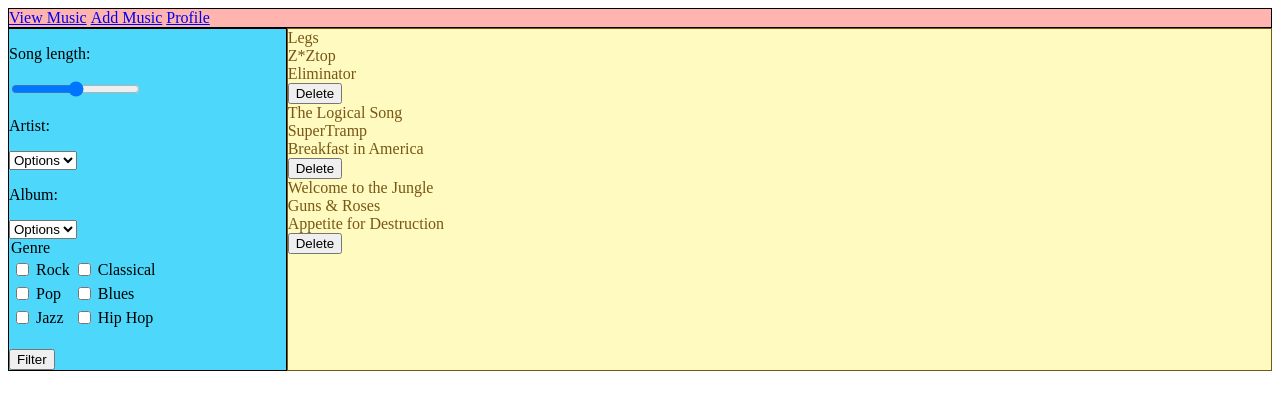
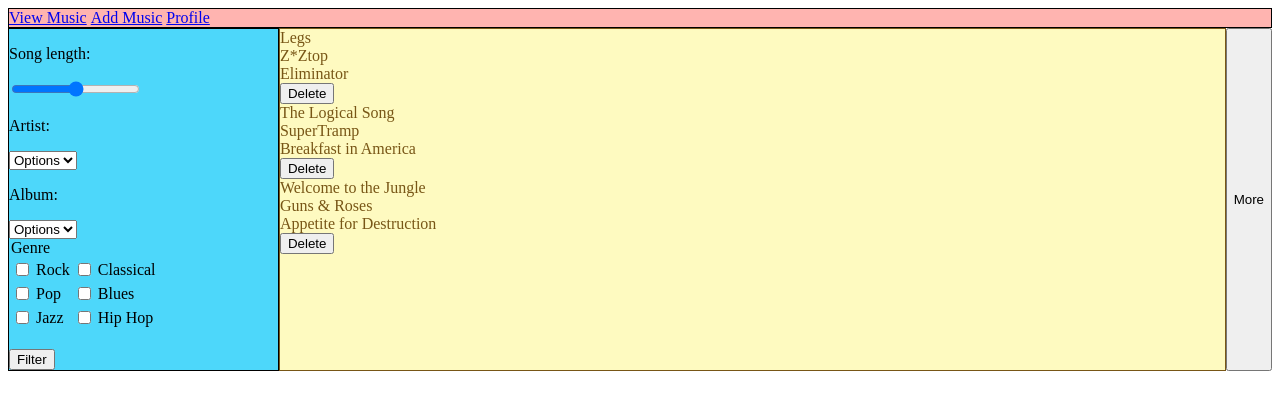
Before and after one commit to lynnsamuelson/music-history, a plain HTML site: page music-history/index.html in a window 1280 px wide. Drawn offline with nearby package versions, Linux system fonts and the light colour scheme.

Commit message:
moved song list for loop to a function

```diff
--- a/music-history/index.html
+++ b/music-history/index.html
@@ -58,9 +58,9 @@
       </input>
     </div>
     <div id="songList" class="right-box flex-item">
-      <button id="morebtn">More
-      </button>
     </div>
+    <button id="morebtn">More
+    </button>
   </div>
   <script src="//code.jquery.com/jquery-1.11.3.min.js">
   </script>
--- a/music-history/main.js
+++ b/music-history/main.js
@@ -1,16 +1,13 @@
 
 $(document).ready(function() {
+
+
+  function page(songs) {
     var currentSong;
     var songOutput = "";
 
-  $.ajax({
-    url: "songs.json"
-  }).done(function(data) {
-
-
-
-      for (var i = 0; i < data.songs.length; i++) {
-        currentSong = data.songs[i];
+    for (var i = 0; i < songs.length; i++) {
+      currentSong = songs[i];
       //console.log(currentSong);
       songOutput += "<div id='song'>";
       songOutput += "<div id='del'>" + currentSong.song + "</div>";
@@ -19,7 +16,7 @@ $(document).ready(function() {
       songOutput += "<button id=\"delbtn\">Delete</button>";
       songOutput += "<br>";
       songOutput += "</div>";
-        console.log(songOutput);
+      //console.log(songOutput);
 
 
     }
@@ -32,17 +29,28 @@ $(document).ready(function() {
     //console.log($('#song' + i))
     $(document).on("click", "#delbtn", function() {
 
-            console.log("delete clicked");
+        //console.log("delete clicked");
         $(this).parent("div").remove();
       })
+}
+
+  $.ajax({
+    url: "songs.json"
+  }).done(function(data) {
+    page(data.songs);
   })
 
-  $("#morebtn").click()
+
+
+
+  $("#morebtn").click(function() {
+    console.log("morebtn clicked");
     $.ajax({
       url: "songs2.json"
     }).done(function(data) {
+
     })
-
+  })
 });
 
 
```
Lines whose indentation alone changed are shown as unchanged.
